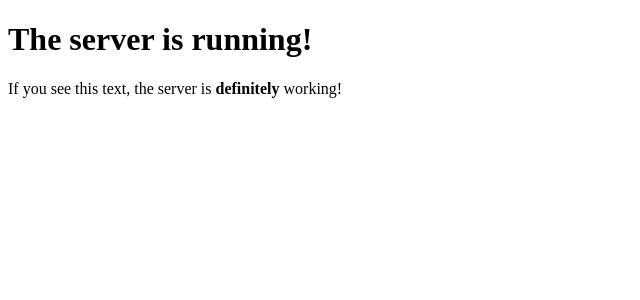
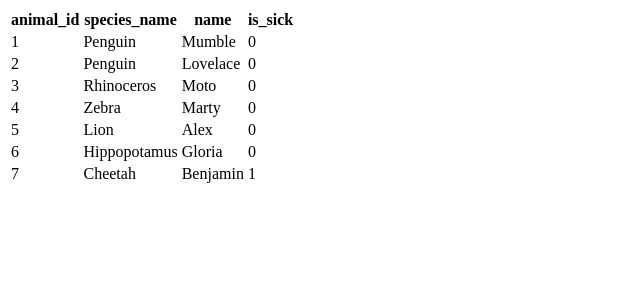
Before and after one commit to garciawi/Fire_fifteen, a Node server app: page / in a window 1280 px wide. Shown: the top 300 px of the page, without its empty margins (0-640 px from the left). Run offline with Node 20, Linux system fonts and the light colour scheme; data comes from the database, SQL or seed files in the repository; some libraries are stand-ins or nearby versions.

Commit message:
Added hbs to show Animals table

```diff
--- a/app.js
+++ b/app.js
@@ -19,8 +19,13 @@ app.set('view engine', '.hbs');                 // Tell express to use the handl
                 // This is the basic syntax for what is called a 'route'
 app.get('/', function(req, res)
 {
-    res.render('index');                    // Note the call to render() and not send(). Using render() ensures the templating engine
-});                                         // will process this file, before sending the finished HTML to the client.
+    let query1 = "SELECT Animals.animal_id, Species.species_name, Animals.name, Animals.is_sick FROM Animals JOIN Species ON Animals.species_id = Species.species_id;";               // Define our query
+
+    db.pool.query(query1, function(error, rows, fields){    // Execute the query
+
+        res.render('index', {data: rows});                  // Render the index.hbs file, and also send the renderer
+    })                                                      // an object where 'data' is equal to the 'rows' we
+});
 
 
 /*
--- a/views/index.hbs
+++ b/views/index.hbs
@@ -1,3 +1,31 @@
-<!-- index.hbs -->
-<h1>The server is running!</h1>
-<p>If you see this text, the server is <strong>definitely</strong> working!</p>
+{{!-- Create a table --}}
+<table>
+
+    {{!-- Header section --}}
+    <thead>
+
+        {{!-- For just the first row, we print each key of the row object as a header cell so we
+        know what each column means when the page renders --}}
+        <tr>
+            {{#each data.[0]}}
+            <th>
+                {{@key}}
+            </th>
+            {{/each}}
+        </tr>
+    </thead>
+
+    {{!-- Body section --}}
+    <tbody>
+
+        {{!-- For each row, print the id, fname, lname, homeworld and age, in order --}}
+        {{#each data}}
+        <tr>
+            <td>{{this.animal_id}}</td>
+            <td>{{this.species_name}}</td>
+            <td>{{this.name}}</td>
+            <td>{{this.is_sick}}</td>
+        </tr>
+        {{/each}}
+    </tbody>
+</table>
```
